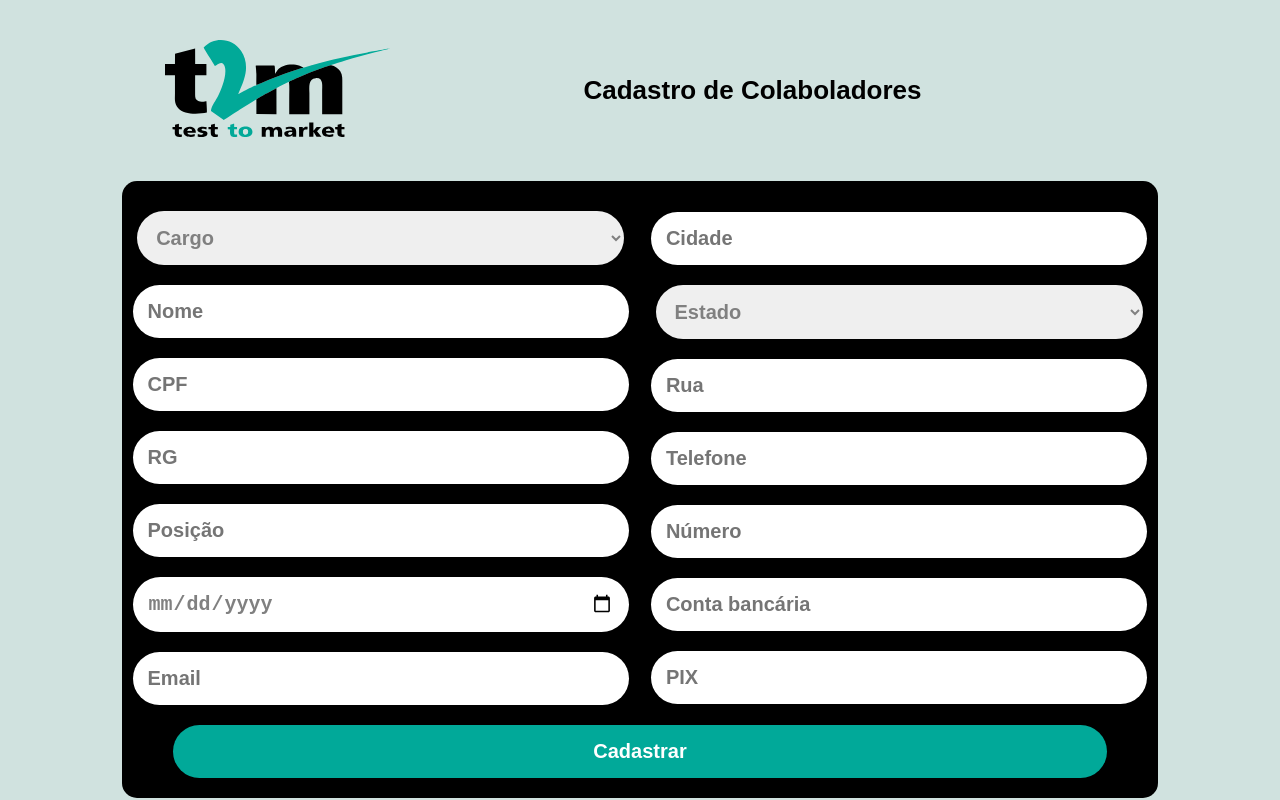
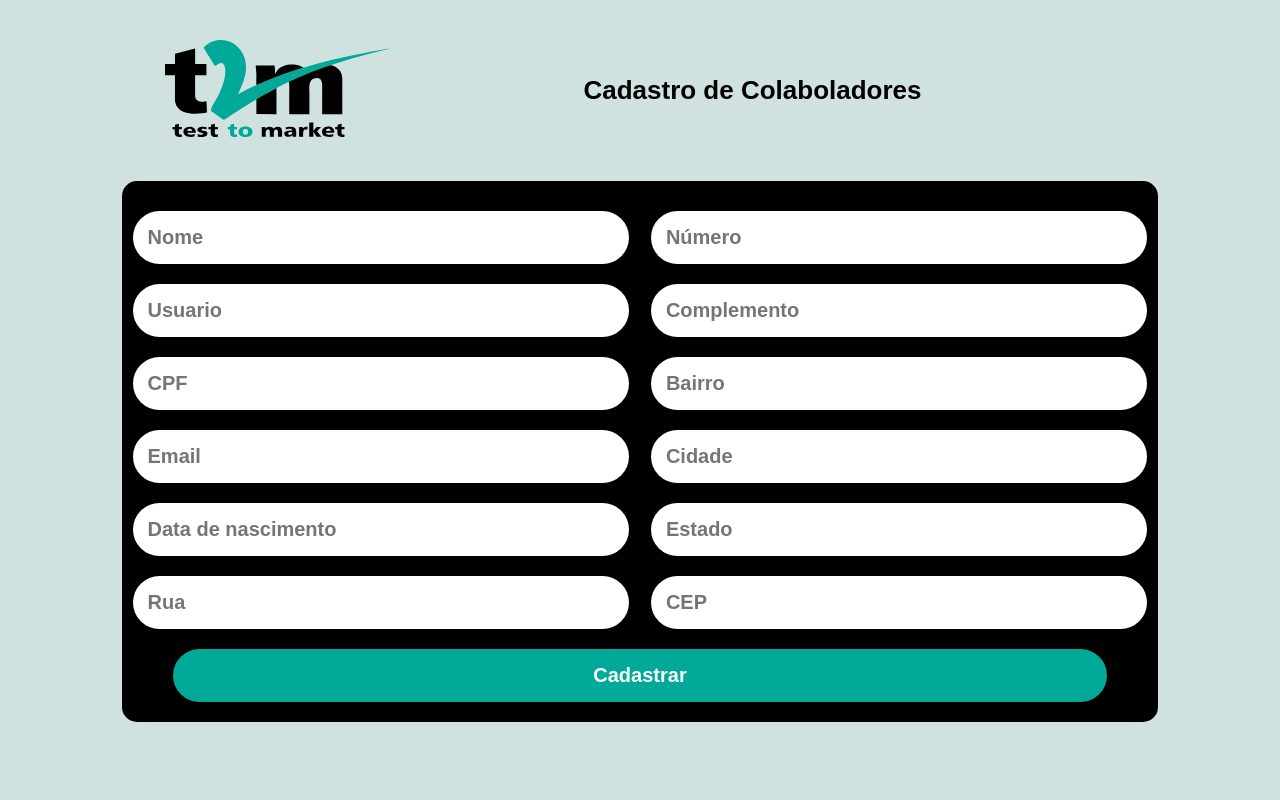
Before and after one commit to LinoThiago/treinamentoWeb, a React (Create React App) app: page /cadastrarcolaboradores in a window 1280 px wide. Built offline with nearby package versions, Linux system fonts and the light colour scheme.

Commit message:
Implementação Contexto e Post de colacorador

```diff
--- a/package.json
+++ b/package.json
@@ -13,7 +13,8 @@
     "react-router-dom": "^5.2.0",
     "react-scripts": "4.0.3",
     "styled-components": "^5.3.0",
-    "web-vitals": "^1.0.1"
+    "web-vitals": "^1.0.1",
+    "yup": "^0.32.9"
   },
   "scripts": {
     "start": "react-scripts start",
--- a/public/index.html
+++ b/public/index.html
@@ -10,8 +10,6 @@
       content="Web site created using create-react-app"
     />
     <link rel="apple-touch-icon" href="%PUBLIC_URL%/logo192.png" />
-
-    <link rel="manifest" href="%PUBLIC_URL%/manifest.json" />
 
     <title>T2M Treinamentos</title>
     <style>
--- a/src/index.js
+++ b/src/index.js
@@ -2,10 +2,13 @@ import React from 'react';
 import ReactDOM from 'react-dom';
 import App from './App';
 import "./index.css"
+import { AuthProvider } from './providers/auth';
 
 ReactDOM.render(
   <React.StrictMode>
-    <App />
+    <AuthProvider>
+      <App />
+    </AuthProvider>
   </React.StrictMode>,
   document.getElementById('root')
 );
--- a/src/pages/CadastrarColaboradores/index.js
+++ b/src/pages/CadastrarColaboradores/index.js
@@ -1,4 +1,4 @@
-import React from "react";
+import React, {useState} from "react";
 import {
   PrincipalDiv,
   HeaderDiv,
@@ -13,8 +13,51 @@ import {
 } from "../CadastrarColaboradores/styles";
 import { Link } from "react-router-dom";
 import Logo from "../../components/img/logo.svg";
+import api from '../../services/api'
 
 const CadastrarColaboradores = () => {
+
+  const [colaborador, setColaborador] = useState({
+    nome:'',
+    usuario:'',
+    cpf:'',
+    email:'',
+    dataNascimento:'',
+    endereco:{
+      rua:'',
+      numero:'',
+      complemento:'',
+      bairro:'',
+      cidade:'',
+      estado:'',
+      cep:''
+    }
+
+  });
+
+  async function handleSubmit(event) {
+    event.preventDefault();
+    await api.post('/cliente',colaborador)
+    .then(()=>{alert('Colaborador cadastrado com sucesso')})
+    .catch((e)=>{alert('Erro de requisição '+ e)})
+  }
+
+  const handleChange = (event) =>{
+    event.preventDefault();
+    const novoColaborador = {...colaborador}
+    novoColaborador[event.target.id] = event.target.value
+    setColaborador(novoColaborador)
+  }
+
+  const handleChangeEndereco = (event) => {
+    event.preventDefault();
+    const novoColaborador = {...colaborador}
+    novoColaborador.endereco[event.target.id] = event.target.value
+    setColaborador(novoColaborador)
+  }
+
+  console.log(colaborador);
+
   return (
     <PrincipalDiv>
       <HeaderDiv>
@@ -26,24 +69,28 @@ const CadastrarColaboradores = () => {
         </TituloDiv>
         <div style={{width:"225px",height:"10px"}}></div>
       </HeaderDiv>
-      <Formulario>
+      <Formulario onSubmit={(event)=>handleSubmit(event)}>
         <FormurarioDiv>
-          <Select name="estados-brasil">
+          {/* <Select name="estados-brasil">
             <option value="">Cargo</option>
             <option value="LID">Líder</option>
             <option value="ADM">Administrador</option>
             <option value="COL">Colaborador</option>
-          </Select>
-          <Input type="text" placeholder="Nome"></Input>
-          <Input type="text" placeholder="CPF"></Input>
-          <Input type="text" placeholder="RG"></Input>
-          <Input type="text" placeholder="Posição"></Input>
-          <Input type="date" placeholder="Data de nascimento"></Input>
-          <Input type="email" placeholder="Email"></Input>
+          </Select> */}
+          <Input onChange={(event)=> handleChange(event)} id='nome' value={colaborador.nome} type="text" placeholder="Nome"></Input>
+          <Input onChange={(event)=> handleChange(event)} id='usuario' value={colaborador.usuario} type="text" placeholder="Usuario"></Input>
+          <Input onChange={(event)=> handleChange(event)} id='cpf' value={colaborador.cpf} type="text" placeholder="CPF"></Input>
+          <Input onChange={(event)=> handleChange(event)} id='email' value={colaborador.email} type="email" placeholder="Email"></Input>
+          <Input onChange={(event)=> handleChange(event)} id='dataNascimento' value={colaborador.dataNascimento} type="text" placeholder="Data de nascimento"></Input>
+          {/* <Input type="text" placeholder="RG"></Input> */}
+          <Input onChange={(event)=> handleChangeEndereco(event)} id='rua' value={colaborador.endereco.rua} type="text" placeholder="Rua"></Input>
         </FormurarioDiv>
         <FormurarioDiv>
-          <Input type="text" placeholder="Cidade"></Input>
-          <Select name="estados-brasil">
+          <Input onChange={(event)=> handleChangeEndereco(event)} id='numero' value={colaborador.endereco.numero} type="number" placeholder="Número"></Input>
+          <Input onChange={(event)=> handleChangeEndereco(event)} id='complemento' value={colaborador.endereco.complemento} type="text" placeholder="Complemento"></Input>
+          <Input onChange={(event)=> handleChangeEndereco(event)} id='bairro' value={colaborador.endereco.bairro} type="text" placeholder="Bairro"></Input>
+          <Input onChange={(event)=> handleChangeEndereco(event)} id='cidade' value={colaborador.endereco.cidade} type="text" placeholder="Cidade"></Input>
+          {/* <Select name="estados-brasil">
             <option value="">Estado</option>
             <option value="AC">Acre</option>
             <option value="AL">Alagoas</option>
@@ -72,15 +119,15 @@ const CadastrarColaboradores = () => {
             <option value="SP">São Paulo</option>
             <option value="SE">Sergipe</option>
             <option value="TO">Tocantins</option>
-          </Select>
-          <Input type="text" placeholder="Rua"></Input>
-          <Input type="number" placeholder="Telefone"></Input>
-          <Input type="number" placeholder="Número"></Input>
+          </Select> */}
+          <Input onChange={(event)=> handleChangeEndereco(event)} id='estado' value={colaborador.endereco.estado} type="text" placeholder="Estado"></Input>
+          <Input onChange={(event)=> handleChangeEndereco(event)} id='cep' value={colaborador.endereco.cep} type="number" placeholder="CEP"></Input>
+          {/* <Input type="number" placeholder="Telefone"></Input>
           <Input type="text" placeholder="Conta bancária"></Input>
-          <Input type="text" placeholder="PIX"></Input>
+          <Input type="text" placeholder="PIX"></Input> */}
         </FormurarioDiv>
         <ButtonDiv>
-          <Button>Cadastrar</Button>
+          <Button type='submit'>Cadastrar</Button>
         </ButtonDiv>
       </Formulario>
     </PrincipalDiv>
--- a/src/pages/Colaborador/index.js
+++ b/src/pages/Colaborador/index.js
@@ -1,12 +1,17 @@
 import React from 'react';
+import { AuthContext } from '../../providers/auth';
 import { Principal } from '../PesquisaColaborador/styles';
+import { CardColaborador } from './styles';
 
 const Colaborador = () => {
+    const{ colaborador } = React.useContext(AuthContext);
     return (
         <Principal>
-        {/* <CardColaborador>
-
-        </CardColaborador> */}
+        <CardColaborador>
+            <p>{colaborador.id}</p>
+            <p>{colaborador.nome}</p>
+            <p>{colaborador.cpf}</p>
+        </CardColaborador>
         </Principal>
     );
 }
--- a/src/pages/Home/index.js
+++ b/src/pages/Home/index.js
@@ -15,9 +15,9 @@ const Home = () => {
         <Link to="/pesquisacolaborador" style={{ width: "100%" }}>
           <Button descricao="PesquisaColaborador">Colaboradores</Button>
         </Link>
-        <Link to="/home" style={{ width: "100%" }}>
+        {/* <Link to="/home" style={{ width: "100%" }}>
           <Button descricao="Home">Treinamentos</Button>
-        </Link>
+        </Link> */}
       </Botoes>
     </Principal>
   );
--- a/src/pages/PesquisaColaborador/index.js
+++ b/src/pages/PesquisaColaborador/index.js
@@ -11,13 +11,16 @@ import {
   Cards,
 } from "../PesquisaColaborador/styles";
 import api from "../../services/api";
+import { AuthContext } from "../../providers/auth";
 
 const PesquisaColaborador = () => {
   const [colaboradores, setColaboradores] = useState([]);
+  const { colaborador, setColaborador } = React.useContext(AuthContext);
+  console.log(colaborador)
 
   useEffect(() => {
     api
-      .get("/colaboradores")
+      .get("/cliente")
       .then((response) => setColaboradores(response.data))
       .catch((err) => {
         console.error("ops! ocorrei um erro" + err);
@@ -25,8 +28,12 @@ const PesquisaColaborador = () => {
   }, []);
 
   const colab = colaboradores.map((p, i) => (
-    <Link to="/colaborador" style={{ width:"45%", height:"50px",margin:"8px 30px",textDecoration: "none" }}>
-    <Card key={i}>
+    <Link
+      key={i}
+      to="/colaborador"
+      onClick={() => setColaborador(p)}
+      style={{ width: "45%", height: "50px", margin: "8px 30px", textDecoration: "none" }}>
+      <Card>
         <p>{p.nome}</p>
       </Card>
     </Link>
@@ -35,7 +42,7 @@ const PesquisaColaborador = () => {
   return (
     <Principal>
       <Imagem>
-          <Link to="/home" style={{ width:"20%" }}>
+        <Link to="/home" style={{ width: "20%" }}>
           <img src={Logo} alt="Logo" style={{ width: "100%" }} />
         </Link>
         <Input
@@ -43,7 +50,7 @@ const PesquisaColaborador = () => {
           placeholder="Pesquisar Colaborador"
         ></Input>
         <Botoes>
-            <Link to="/cadastrarcolaboradores" style={{ width: "100%", marginBottom:"18%" }}>
+          <Link to="/cadastrarcolaboradores" style={{ width: "100%", marginBottom: "18%" }}>
             <Button descricao="CadastrarColaboradores">
               Adicionar Colaboradores
             </Button>
--- a/src/pages/PesquisaColaborador/styles.js
+++ b/src/pages/PesquisaColaborador/styles.js
@@ -3,8 +3,8 @@ import styled from "styled-components";
 export const Principal = styled.div`
   display: flex;
   flex-direction: column;
-  width: 100%;
-  height: 100%;
+  width: 90%;
+  height: 90%;
   align-items: center;
 `;
 export const Input = styled.input`
@@ -105,9 +105,9 @@ export const Texto = styled.h2`
   border-radius: 15px;
   display: flex;
   flex-direction:row;
-  flex-wrap:wrap;
   align-items: center;
   justify-content: center;
+  flex-wrap:wrap;
   overflow-y:auto;
   padding:30px 0;
   `;
--- /dev/null
+++ b/src/providers/auth.js
@@ -0,0 +1,12 @@
+import React,{useState} from 'react';
+
+export const AuthContext = React.createContext({});
+
+export const AuthProvider = (props) => {
+    const [colaborador, setColaborador] = useState({});
+    return (
+        <AuthContext.Provider value={{ colaborador,setColaborador:(colaborador)=>setColaborador(colaborador) }}>
+            {props.children}
+        </AuthContext.Provider>
+    )
+}
--- a/src/services/api.js
+++ b/src/services/api.js
@@ -1,7 +1,7 @@
 import axios from 'axios';
 
 const api = axios.create({
-    baseURL: "http://localhost:3000",
+    baseURL: "https://api-zerocommerce.herokuapp.com",
 });
 
 export default api;
```
Also changed, not shown: src/components/img/seta.png (deleted), 1 other file (tests, documents, lock files or other folders). Lines whose indentation alone changed are shown as unchanged.
